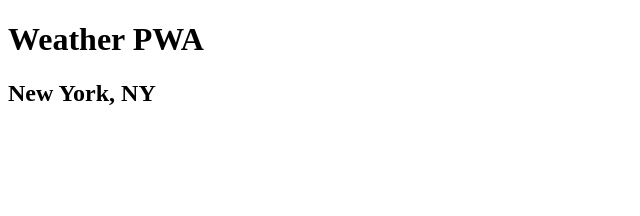
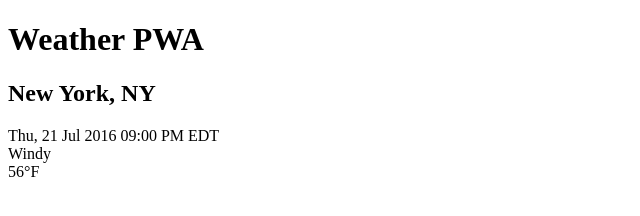
Before and after one commit to zahroul/weather-pwa, a plain HTML site: page index.html in a window 1280 px wide. Shown: the whole page, without its empty margins (0-640 px from the left). Drawn offline with Linux system fonts and the light colour scheme.

Commit message:
Add current weather condition fake data Update the `forecast card` and `updateForecastCard` function based on it.

```diff
--- a/index.html
+++ b/index.html
@@ -88,6 +88,11 @@
         <main>
             <section class="card">
                 <h2 class="location"></h2>
+                <div class="date"></div>
+                <div class="description"></div>
+                <div class="temperature">
+                    <span class="value"></span><span class="scale">°F</span>
+                </div>
             </section>
 
             <div class="loading-indicator">
@@ -104,7 +109,12 @@
                 card: document.querySelector('.card'),
 
                 updateForecastCard: function(weather) {
+                    const current = weather.channel.item.condition;
+
                     this.card.querySelector('.location').textContent = weather.label;
+                    this.card.querySelector('.date').textContent = current.date;
+                    this.card.querySelector('.description').textContent = current.text;
+                    this.card.querySelector('.temperature .value').textContent = current.temp;
 
                     if (this.isLoading) {
                         this.loadingIndicator.setAttribute('hidden', 'true');
@@ -117,7 +127,17 @@
              * Fake weather data
              */
             const fakeWeather = {
-                label: 'New York, NY'
+                label: 'New York, NY',
+                channel: {
+                    item: {
+                        condition: {
+                            code: '24',
+                            date: 'Thu, 21 Jul 2016 09:00 PM EDT',
+                            temp: '56',
+                            text: 'Windy'
+                        }
+                    }
+                }
             };
 
             // Test app with fake data
```
